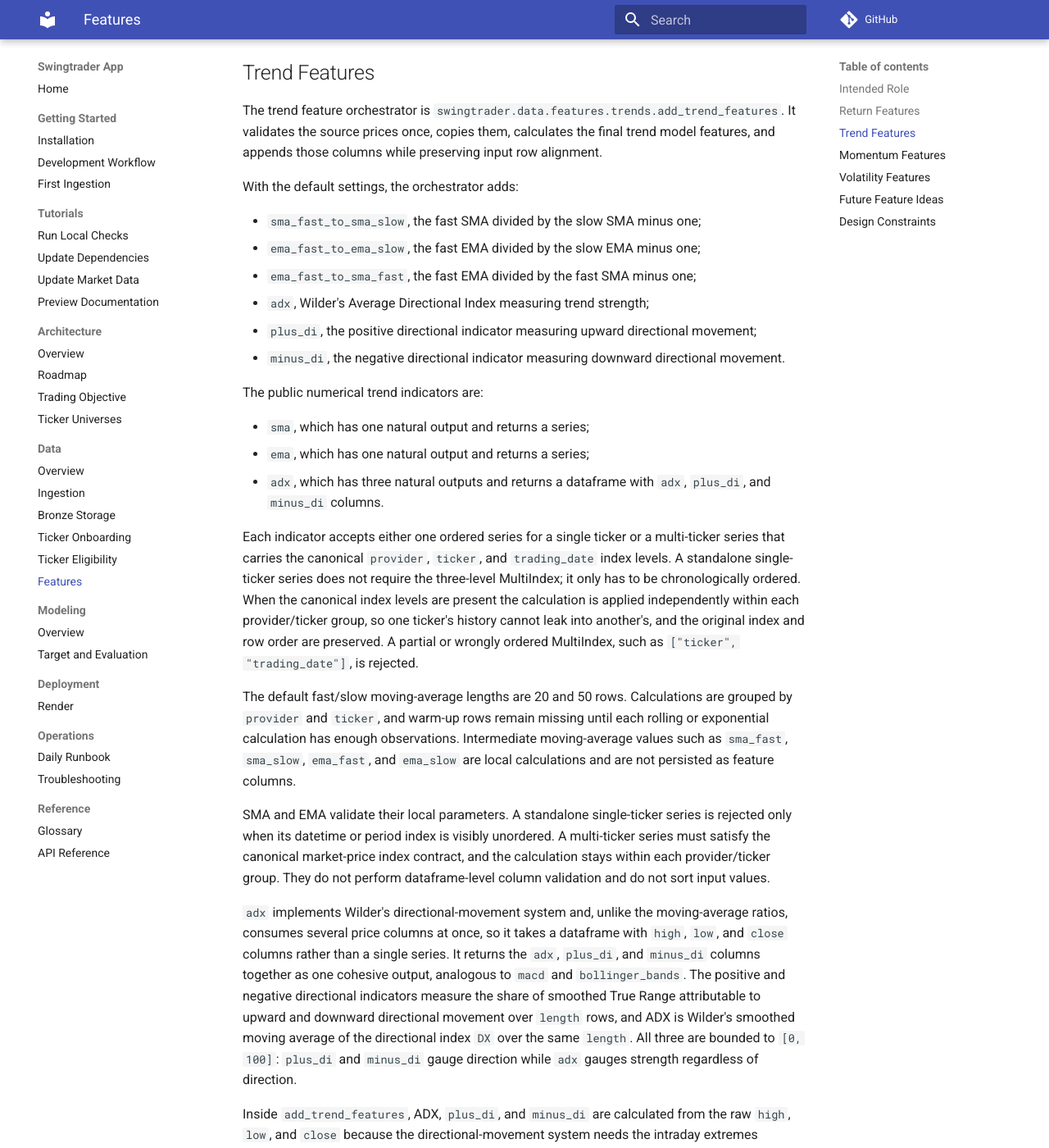
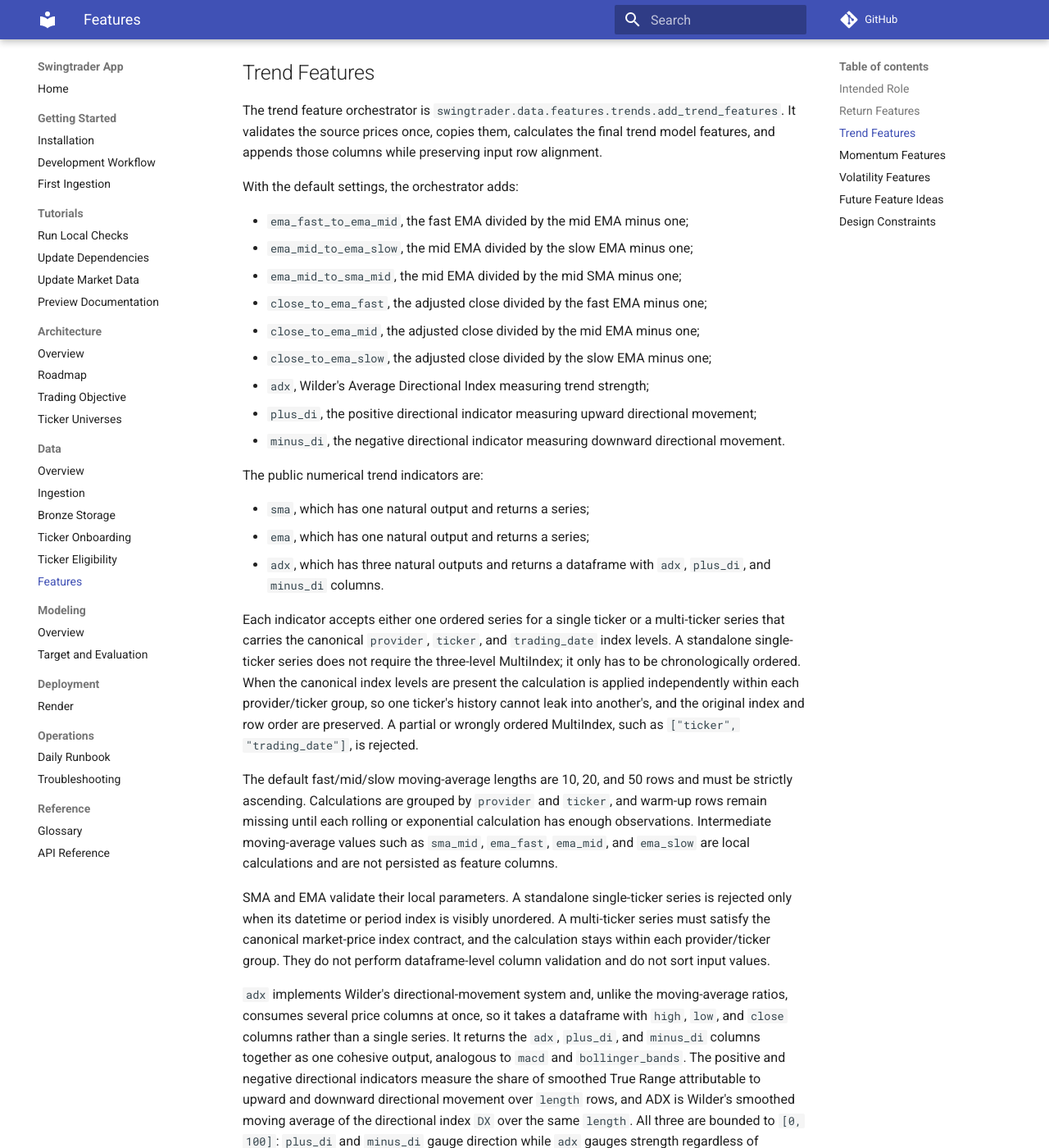
Before and after one commit to Frallmeister/swingtrader-app, an MkDocs documentation site: the page built from docs/data/features.md, in a window 1280 px wide and 1400 px high, scrolled down 1378 px. Shown: the whole window at 82% size. Built offline with MkDocs 1.6.1 and Material for MkDocs 9.7.7, drawn with Linux system fonts in a browser that asks for light colours; comment, search, counter and statistics services are not loaded.

Commit message:
Modify the trends MA features (#82)
Co-authored-by: Fredrik Hansson <fredrik.hansson.5@volvocars.com>

```diff
--- a/docs/data/features.md
+++ b/docs/data/features.md
@@ -39,9 +39,12 @@ The trend feature orchestrator is `swingtrader.data.features.trends.add_trend_fe
 
 With the default settings, the orchestrator adds:
 
-- `sma_fast_to_sma_slow`, the fast SMA divided by the slow SMA minus one;
-- `ema_fast_to_ema_slow`, the fast EMA divided by the slow EMA minus one;
-- `ema_fast_to_sma_fast`, the fast EMA divided by the fast SMA minus one;
+- `ema_fast_to_ema_mid`, the fast EMA divided by the mid EMA minus one;
+- `ema_mid_to_ema_slow`, the mid EMA divided by the slow EMA minus one;
+- `ema_mid_to_sma_mid`, the mid EMA divided by the mid SMA minus one;
+- `close_to_ema_fast`, the adjusted close divided by the fast EMA minus one;
+- `close_to_ema_mid`, the adjusted close divided by the mid EMA minus one;
+- `close_to_ema_slow`, the adjusted close divided by the slow EMA minus one;
 - `adx`, Wilder's Average Directional Index measuring trend strength;
 - `plus_di`, the positive directional indicator measuring upward directional movement;
 - `minus_di`, the negative directional indicator measuring downward directional movement.
@@ -54,7 +57,7 @@ The public numerical trend indicators are:
 
 Each indicator accepts either one ordered series for a single ticker or a multi-ticker series that carries the canonical `provider`, `ticker`, and `trading_date` index levels. A standalone single-ticker series does not require the three-level MultiIndex; it only has to be chronologically ordered. When the canonical index levels are present the calculation is applied independently within each provider/ticker group, so one ticker's history cannot leak into another's, and the original index and row order are preserved. A partial or wrongly ordered MultiIndex, such as `["ticker", "trading_date"]`, is rejected.
 
-The default fast/slow moving-average lengths are 20 and 50 rows. Calculations are grouped by `provider` and `ticker`, and warm-up rows remain missing until each rolling or exponential calculation has enough observations. Intermediate moving-average values such as `sma_fast`, `sma_slow`, `ema_fast`, and `ema_slow` are local calculations and are not persisted as feature columns.
+The default fast/mid/slow moving-average lengths are 10, 20, and 50 rows and must be strictly ascending. Calculations are grouped by `provider` and `ticker`, and warm-up rows remain missing until each rolling or exponential calculation has enough observations. Intermediate moving-average values such as `sma_mid`, `ema_fast`, `ema_mid`, and `ema_slow` are local calculations and are not persisted as feature columns.
 
 SMA and EMA validate their local parameters. A standalone single-ticker series is rejected only when its datetime or period index is visibly unordered. A multi-ticker series must satisfy the canonical market-price index contract, and the calculation stays within each provider/ticker group. They do not perform dataframe-level column validation and do not sort input values.
 
```
Also changed, not shown: 2 other files.
